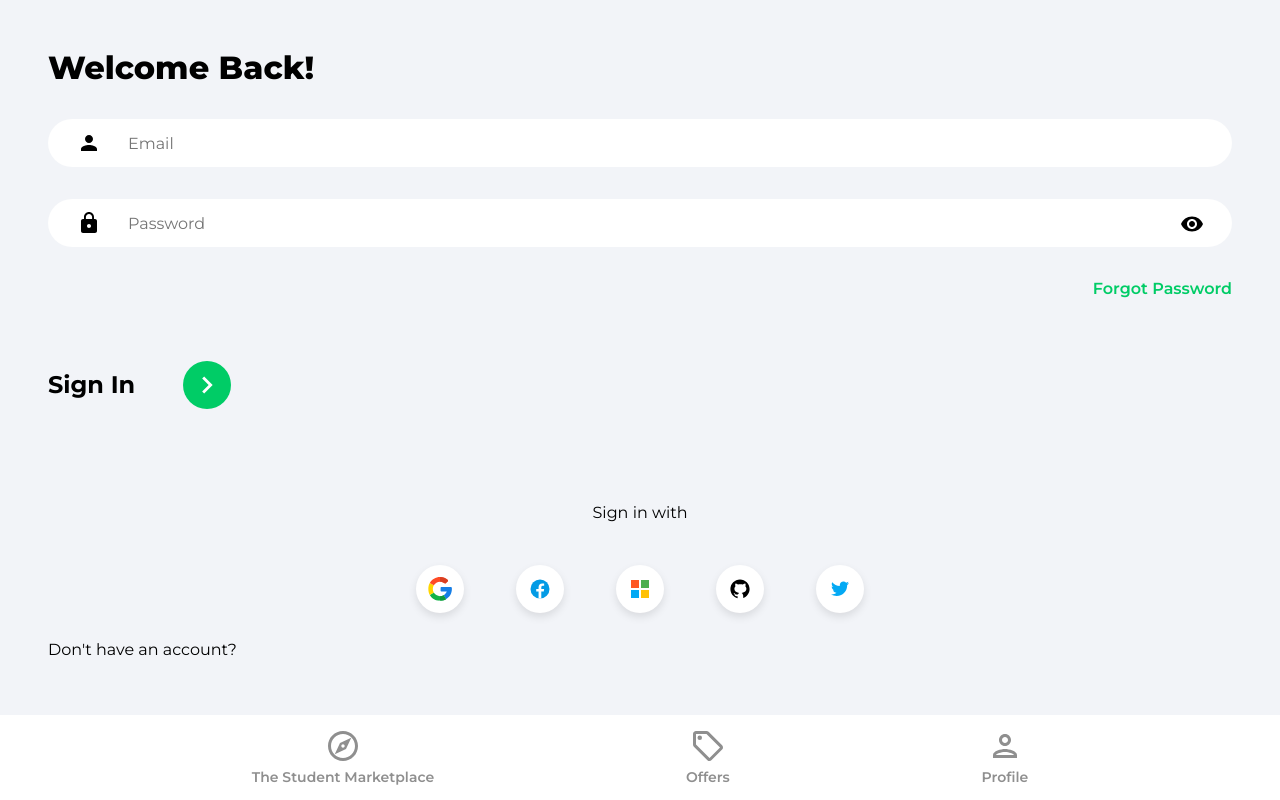
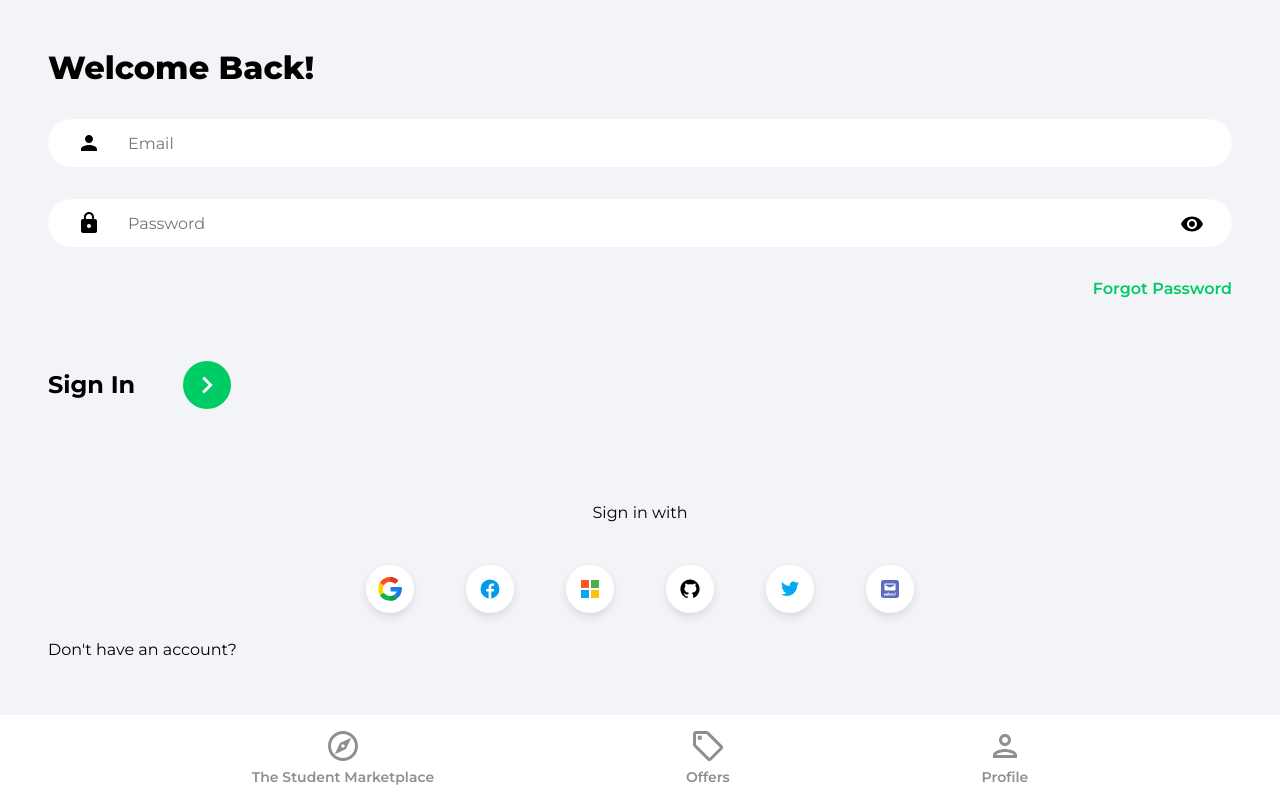
Before and after one commit to fedaxl/student-marketplace, a React (Create React App) app: page /sign-in in a window 1280 px wide. Built offline with nearby package versions, Linux system fonts and the light colour scheme; no server answers.

Commit message:
Adding Yahoo! Auth Provider

```diff
--- a/src/components/OAuth.jsx
+++ b/src/components/OAuth.jsx
@@ -9,6 +9,7 @@ import facebookIcon from '../assets/svg/facebookIcon.svg'
 import microsoftIcon from '../assets/svg/microsoftIcon.svg'
 import githubIcon from '../assets/svg/githubIcon.svg'
 import twitterIcon from '../assets/svg/twitterIcon.svg'
+import yahooIcon from '../assets/svg/yahooIcon.svg'
 
 function OAuth() {
   const navigate = useNavigate()
@@ -139,6 +140,31 @@ function OAuth() {
     }
   }
 
+  const onYahooClick = async () => {
+    try {
+      const auth = getAuth()
+      const provider = new new OAuthProvider('yahoo.com')
+      const result = await signInWithPopup(auth, provider)
+      const user = result.user
+
+      // Check for user
+      const docRef = doc(db, 'users', user.uid)
+      const docSnap = await getDoc(docRef)
+
+      // If user, doesn't exist, create user
+      if (!docSnap.exists()) {
+        await setDoc(doc(db, 'users', user.uid), {
+          name: user.displayName,
+          email: user.email,
+          timestamp: serverTimestamp(),
+        })
+      }
+      navigate('/')
+    } catch (error) {
+      toast.error('Could not authorize with Yahoo')
+    }
+  }
+
   return (
     <div className='socialLogin'>
       <p>Sign {location.pathname === '/sign-up' ? 'up' : 'in'} with </p>
@@ -166,6 +192,10 @@ function OAuth() {
       <button className='socialIconDiv' onClick={onTwitterClick}>
         <img className='socialIconImg' src={twitterIcon} alt='twitter' />
       </button></th>
+      <th>
+      <button className='socialIconDiv' onClick={onYahooClick}>
+        <img className='socialIconImg' src={yahooIcon} alt='yahoo' />
+      </button></th>
       </tr>
       </table>
     </div>
```
Also changed, not shown: src/assets/svg/yahooIcon.svg (added).
